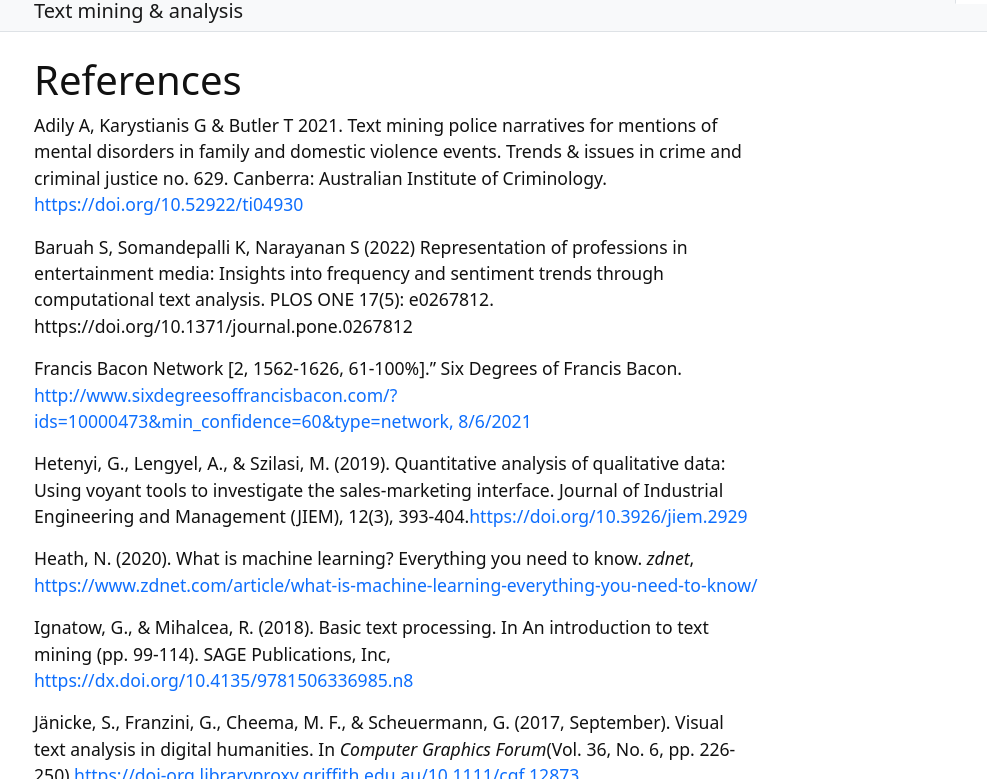
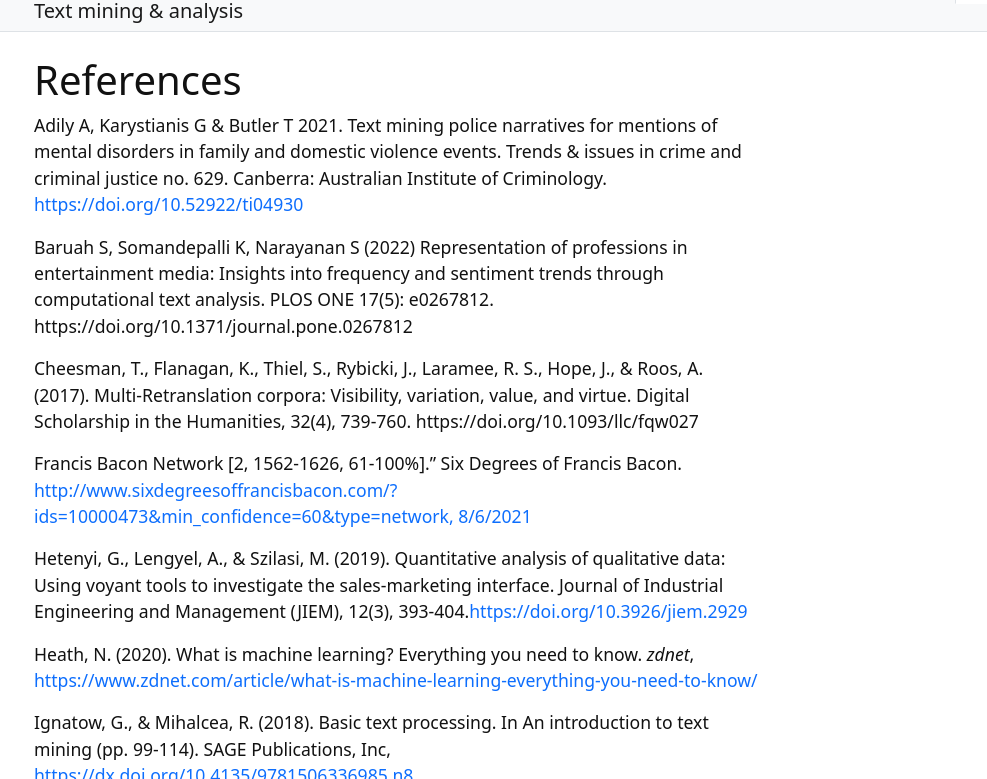
Before and after one commit to GULibrarySandbox/intro-text-mining-analysis-2022, a Jekyll site: the page built from content/9-references.md, in a window 1280 px wide and 900 px high, cut to the strip 121-900 px from the top of the window. Shown: the whole strip, without its empty margins (243-1230 px from the left). Built offline with Jekyll 4.4.1, drawn with Linux system fonts in a browser that asks for light colours.

Commit message:
Update 9-references.md

```diff
--- a/content/9-references.md
+++ b/content/9-references.md
@@ -7,6 +7,8 @@ nav: true
 Adily A, Karystianis G & Butler T 2021. Text mining police narratives for mentions of mental disorders in family and domestic violence events. Trends & issues in crime and criminal justice no. 629. Canberra: Australian Institute of Criminology. [https://doi.org/10.52922/ti04930](https://doi.org/10.52922/ti04930)
 
 Baruah S, Somandepalli K, Narayanan S (2022) Representation of professions in entertainment media: Insights into frequency and sentiment trends through computational text analysis. PLOS ONE 17(5): e0267812. https://doi.org/10.1371/journal.pone.0267812
+
+Cheesman, T., Flanagan, K., Thiel, S., Rybicki, J., Laramee, R. S., Hope, J., & Roos, A. (2017). Multi-Retranslation corpora: Visibility, variation, value, and virtue. Digital Scholarship in the Humanities, 32(4), 739-760. https://doi.org/10.1093/llc/fqw027
 
 Francis Bacon Network [2, 1562-1626, 61-100%]." Six Degrees of Francis Bacon. [http://www.sixdegreesoffrancisbacon.com/?ids=10000473&min_confidence=60&type=network, 8/6/2021](http://www.sixdegreesoffrancisbacon.com/?ids=10000473&min_confidence=60&type=network, 8/6/2021)
 
```
